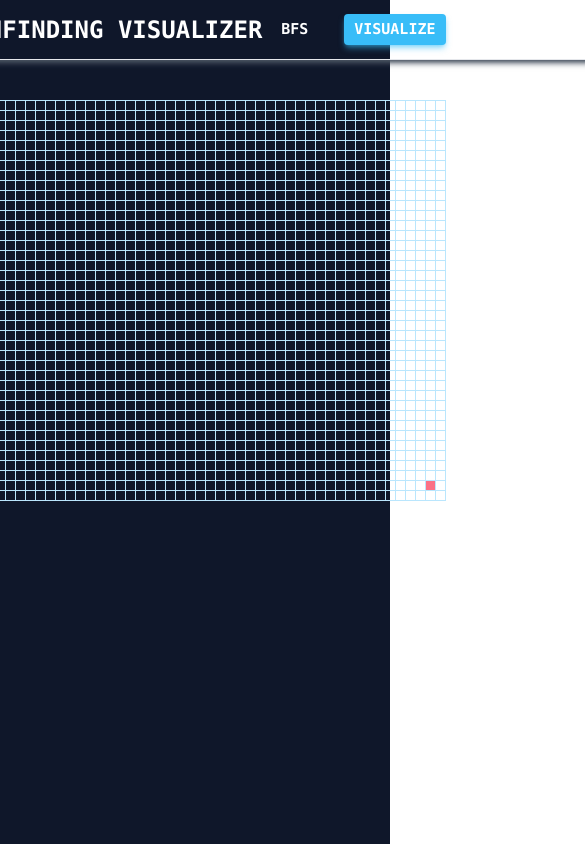
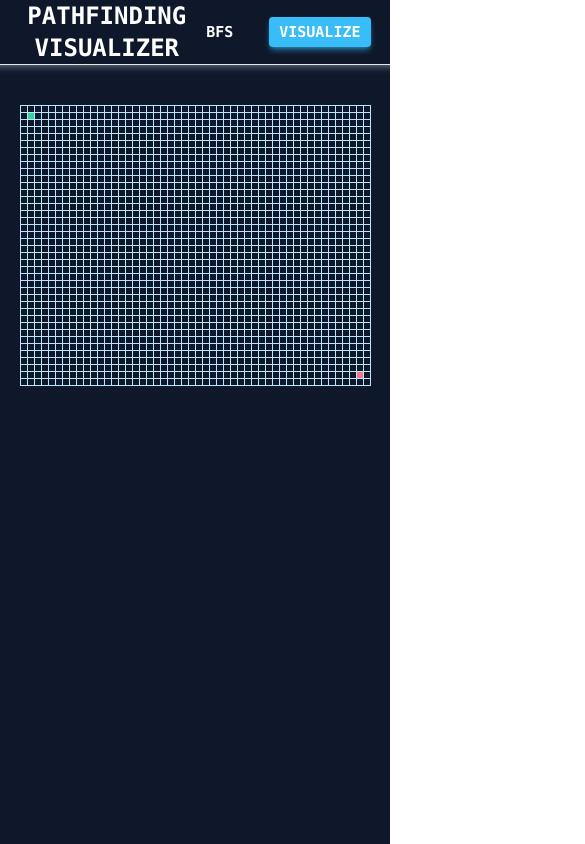
Before and after one commit to FullByte/pathfinding-visualizer, a Next.js app: page / in a window 390 px wide. Shown: the top 844 px of the page, 585 px wide, since content can reach past the window. Built offline with nearby package versions, Linux system fonts and the light colour scheme.

Commit message:
mobile responsive

```diff
--- a/src/components/nav/helpers.ts
+++ b/src/components/nav/helpers.ts
@@ -1,7 +1,7 @@
 import { isEqual } from '../../lib/helpers';
 import { bfs } from '../../lib/algorithms/graph';
 import { Algorithm, TileType, GridType } from '../../lib/types';
-import { MAX_ROWS, MAX_COLS, STYLE_UNTRAVERSED } from '../../lib/constants';
+import { MAX_ROWS, MAX_COLS, CELL_STYLE } from '../../lib/constants';
 
 export const runGraphAlgorithm = (
   algorithm: Algorithm,
@@ -45,8 +45,7 @@ export const renderRefreshedGrid = (
       const tile = grid[row][col];
       if (!tile.isWall) {
         if (!isEqual(startTile, tile) && !isEqual(endTile, tile)) {
-          document.getElementById(`${tile.row}-${tile.col}`)!.className =
-            STYLE_UNTRAVERSED;
+          document.getElementById(`${tile.row}-${tile.col}`)!.className = CELL_STYLE;
         }
       }
     }
@@ -75,7 +74,7 @@ export const renderCleanGrid = (
     for (let col = 0; col < MAX_COLS; col += 1) {
       const tile = grid[row][col];
       if (!isEqual(startTile, tile) && !isEqual(endTile, tile)) {
-        document.getElementById(`${tile.row}-${tile.col}`)!.className = STYLE_UNTRAVERSED;
+        document.getElementById(`${tile.row}-${tile.col}`)!.className = CELL_STYLE;
       }
     }
   }
--- a/src/components/tile/tile.tsx
+++ b/src/components/tile/tile.tsx
@@ -5,7 +5,7 @@ import {
   STYLE_END,
   STYLE_WALL_LIGHT,
   STYLE_WALL_DARK,
-  STYLE_UNTRAVERSED,
+  CELL_STYLE,
   STYLE_TRAVERSED,
   STYLE_PATH,
 } from '../../lib/constants';
@@ -52,7 +52,7 @@ export function Tile(props: Props) {
     ? STYLE_PATH
     : isTraversed
     ? STYLE_TRAVERSED
-    : STYLE_UNTRAVERSED;
+    : CELL_STYLE;
 
   return (
     <div
--- /dev/null
+++ b/src/hooks/useWindowSize.ts
@@ -0,0 +1,14 @@
+import { useLayoutEffect, useState } from 'react';
+
+export function useWindowSize() {
+  const [size, setSize] = useState([0, 0]);
+  useLayoutEffect(() => {
+    function updateSize() {
+      setSize([window.innerWidth, window.innerHeight]);
+    }
+    window.addEventListener('resize', updateSize);
+    updateSize();
+    return () => window.removeEventListener('resize', updateSize);
+  }, []);
+  return size;
+}
--- a/src/lib/constants/index.ts
+++ b/src/lib/constants/index.ts
@@ -27,12 +27,12 @@ export const END_INIT = {
 export const SLEEP_TIME = 8;
 export const EXTENDED_SLEEP_TIME = 30;
 
-export const STYLE_UNTRAVERSED =
-  'lg:w-[20px] md:w-[15px] w-[10px] lg:h-[20px] md:h-[15px] h-[10px] border-t border-r border-sky-200';
-export const STYLE_TRAVERSED = STYLE_UNTRAVERSED + ' bg-cyan-400';
-export const STYLE_START = STYLE_UNTRAVERSED + ' bg-emerald-400';
-export const STYLE_END = STYLE_UNTRAVERSED + ' bg-rose-400';
-export const STYLE_WALL_DARK = STYLE_UNTRAVERSED + ' bg-gray-700';
-export const STYLE_WALL_LIGHT = STYLE_UNTRAVERSED + ' bg-gray-100';
-export const STYLE_PATH = STYLE_UNTRAVERSED + ' bg-amber-200';
-export const STYLE_BACKTRACK = STYLE_UNTRAVERSED + ' bg-sky-400';
+export const CELL_STYLE =
+  'lg:w-[20px] md:w-[15px] xs:w-[8px] w-[7px] lg:h-[20px] md:h-[15px] xs:h-[8px] h-[7px] border-t border-r border-sky-200';
+export const STYLE_TRAVERSED = CELL_STYLE + ' bg-cyan-400';
+export const STYLE_START = CELL_STYLE + ' bg-emerald-400';
+export const STYLE_END = CELL_STYLE + ' bg-rose-400';
+export const STYLE_WALL_DARK = CELL_STYLE + ' bg-gray-700';
+export const STYLE_WALL_LIGHT = CELL_STYLE + ' bg-gray-100';
+export const STYLE_PATH = CELL_STYLE + ' bg-amber-200';
+export const STYLE_BACKTRACK = CELL_STYLE + ' bg-sky-400';
--- a/src/pages/index.tsx
+++ b/src/pages/index.tsx
@@ -25,7 +25,7 @@ export default function Home() {
   const [isGraphVisualized, setIsGraphVisualized] = useState(false);
 
   return (
-    <div className={isDark ? 'dark' : ''}>
+    <div className={`${isDark ? 'dark' : ''} min-h-[100vh] min-w-[100vw]`}>
       <div className="transition duration-700 bg-white dark:bg-slate-900 text-gray-900 dark:text-white grid grid-cols-1 justify-items-center min-h-screen">
         <div className="flex flex-col ">
           <div className="min-h-[60px] px-40 border-b shadow-md dark:shadow-gray-600">
--- a/src/styles/globals.css
+++ b/src/styles/globals.css
@@ -4,10 +4,10 @@
 
 html,
 body {
+  width: 100%;
+  margin: 0;
   padding: 0;
-  margin: 0;
-  font-family: -apple-system, BlinkMacSystemFont, Segoe UI, Roboto, Oxygen, Ubuntu,
-    Cantarell, Fira Sans, Droid Sans, Helvetica Neue, sans-serif;
+  overflow-x: hidden;
 }
 
 a {
```
